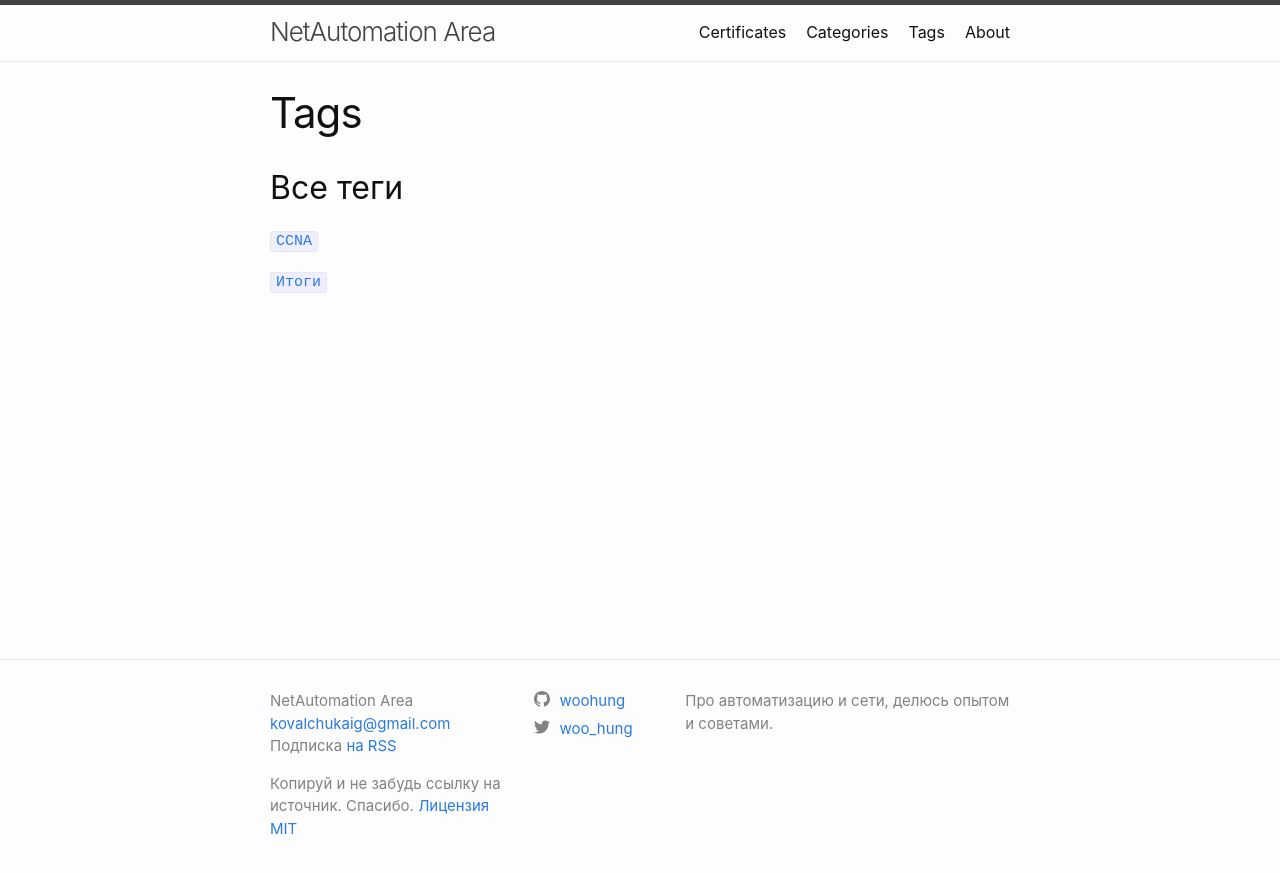
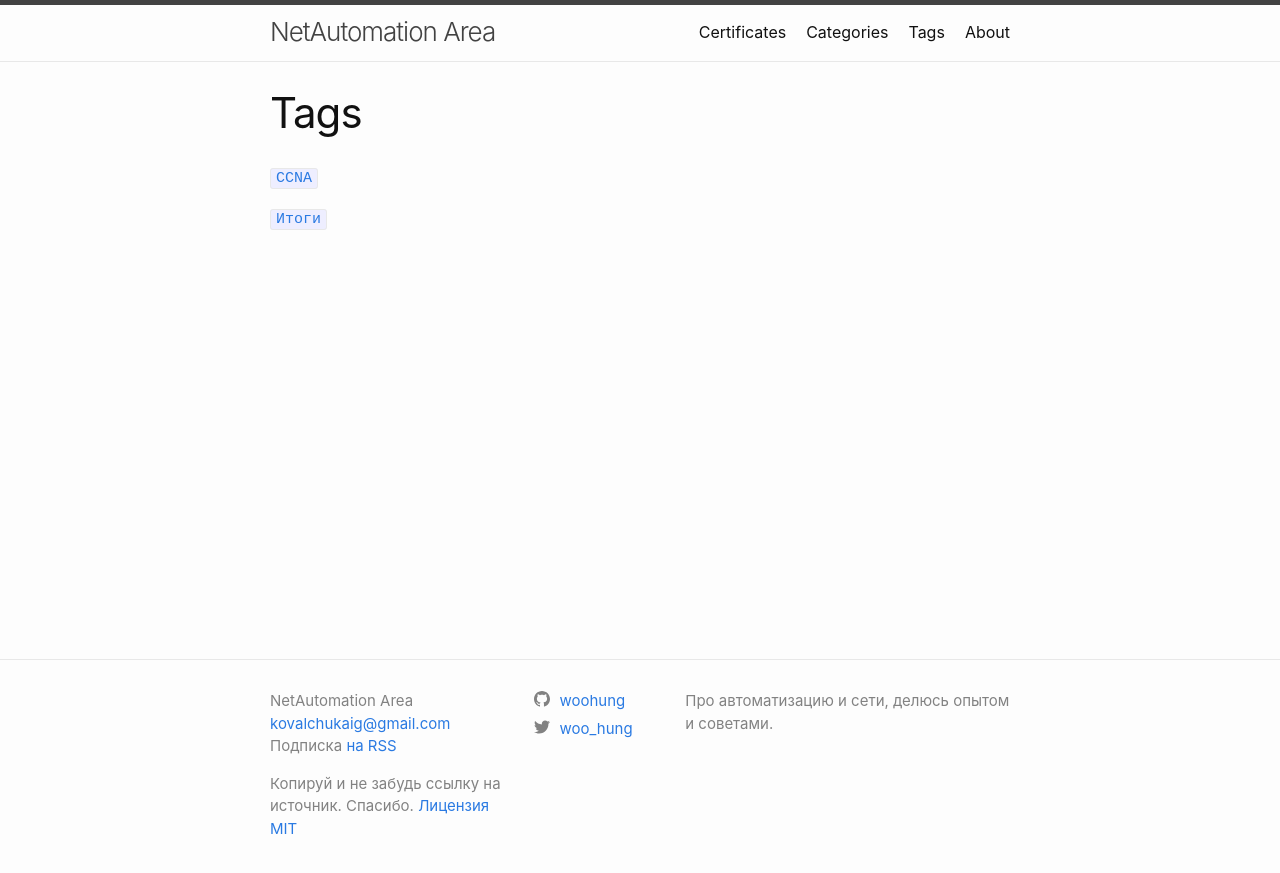
Before and after one commit to woohung/woohung.github.io, a Jekyll site: the page built from tags.md, in a window 1280 px wide. Shown: the top 873 px of the page. Built offline with Jekyll 4.4.1, drawn with Linux system fonts in a browser that asks for light colours.

Commit message:
Update tags.html

```diff
--- a/_includes/tags.html
+++ b/_includes/tags.html
@@ -1,4 +1,3 @@
-<h2>Все теги</h2>
 {% capture temptags %}
   {% for tag in site.tags %}
     {{ tag[1].size | plus: 1000 }}#{{ tag[0] }}#{{ tag[1].size }}
```
